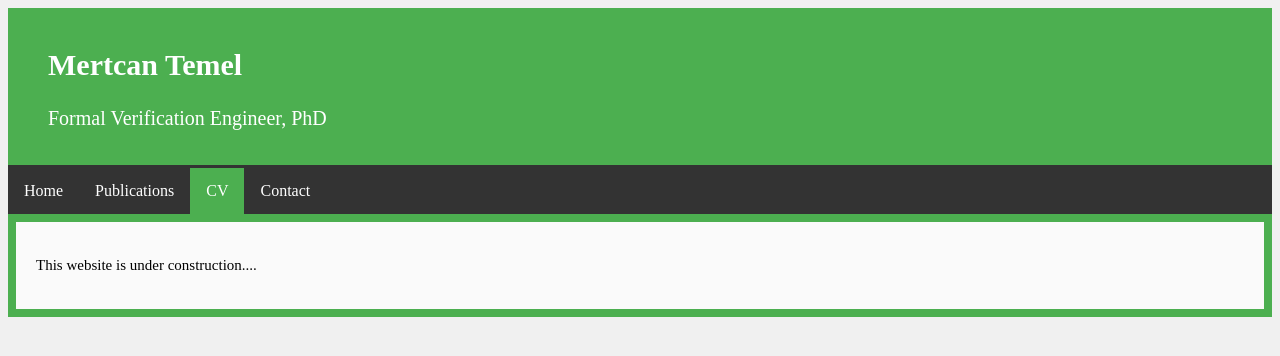
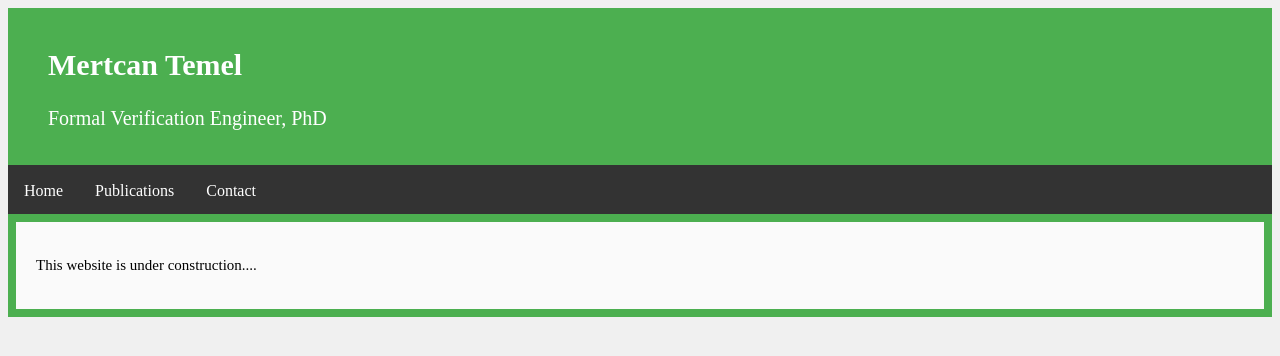
Before and after one commit to temelmertcan/temelmertcan.github.io, a PHP site: page /cv.html in a window 1280 px wide. Shown: the top 356 px of the page. Run offline with PHP 8.4, Linux system fonts and the light colour scheme.

Commit message:
remove a link

```diff
--- a/contact.html
+++ b/contact.html
@@ -107,7 +107,7 @@
 <ul>
   <li><a id="home" class="" href="index.html">Home</a></li>
   <li><a id="publications" class="" href="publications.html">Publications</a></li>
-  <li><a id="cv" href="cv.html" class="">CV</a></li>
+  <!-- <li><a id="cv" href="cv.html" class="">CV</a></li> -->
   <li><a id="contant" href="contact.html" class="">Contact</a></li>
 </ul>
 
--- a/cv.html
+++ b/cv.html
@@ -107,7 +107,7 @@
 <ul>
   <li><a id="home" class="" href="index.html">Home</a></li>
   <li><a id="publications" class="" href="publications.html">Publications</a></li>
-  <li><a id="cv" href="cv.html" class="">CV</a></li>
+  <!-- <li><a id="cv" href="cv.html" class="">CV</a></li> -->
   <li><a id="contant" href="contact.html" class="">Contact</a></li>
 </ul>
 
--- a/head.html
+++ b/head.html
@@ -107,7 +107,7 @@
 <ul>
   <li><a id="home" class="" href="index.html">Home</a></li>
   <li><a id="publications" class="" href="publications.html">Publications</a></li>
-  <li><a id="cv" href="cv.html" class="">CV</a></li>
+  <!-- <li><a id="cv" href="cv.html" class="">CV</a></li> -->
   <li><a id="contant" href="contact.html" class="">Contact</a></li>
 </ul>
 
--- a/index.html
+++ b/index.html
@@ -107,7 +107,7 @@
 <ul>
   <li><a id="home" class="" href="index.html">Home</a></li>
   <li><a id="publications" class="" href="publications.html">Publications</a></li>
-  <li><a id="cv" href="cv.html" class="">CV</a></li>
+  <!-- <li><a id="cv" href="cv.html" class="">CV</a></li> -->
   <li><a id="contant" href="contact.html" class="">Contact</a></li>
 </ul>
 
--- a/mult-experiments.html
+++ b/mult-experiments.html
@@ -107,7 +107,7 @@
 <ul>
   <li><a id="home" class="" href="index.html">Home</a></li>
   <li><a id="publications" class="" href="publications.html">Publications</a></li>
-  <li><a id="cv" href="cv.html" class="">CV</a></li>
+  <!-- <li><a id="cv" href="cv.html" class="">CV</a></li> -->
   <li><a id="contant" href="contact.html" class="">Contact</a></li>
 </ul>
 
--- a/publications.html
+++ b/publications.html
@@ -107,7 +107,7 @@
 <ul>
   <li><a id="home" class="" href="index.html">Home</a></li>
   <li><a id="publications" class="" href="publications.html">Publications</a></li>
-  <li><a id="cv" href="cv.html" class="">CV</a></li>
+  <!-- <li><a id="cv" href="cv.html" class="">CV</a></li> -->
   <li><a id="contant" href="contact.html" class="">Contact</a></li>
 </ul>
 
--- a/source-php/head.php
+++ b/source-php/head.php
@@ -107,7 +107,7 @@
 <ul>
   <li><a id="home" class="" href="index.php">Home</a></li>
   <li><a id="publications" class="" href="publications.php">Publications</a></li>
-  <li><a id="cv" href="cv.php" class="">CV</a></li>
+  <!-- <li><a id="cv" href="cv.php" class="">CV</a></li> -->
   <li><a id="contant" href="contact.php" class="">Contact</a></li>
 </ul>
 
```
